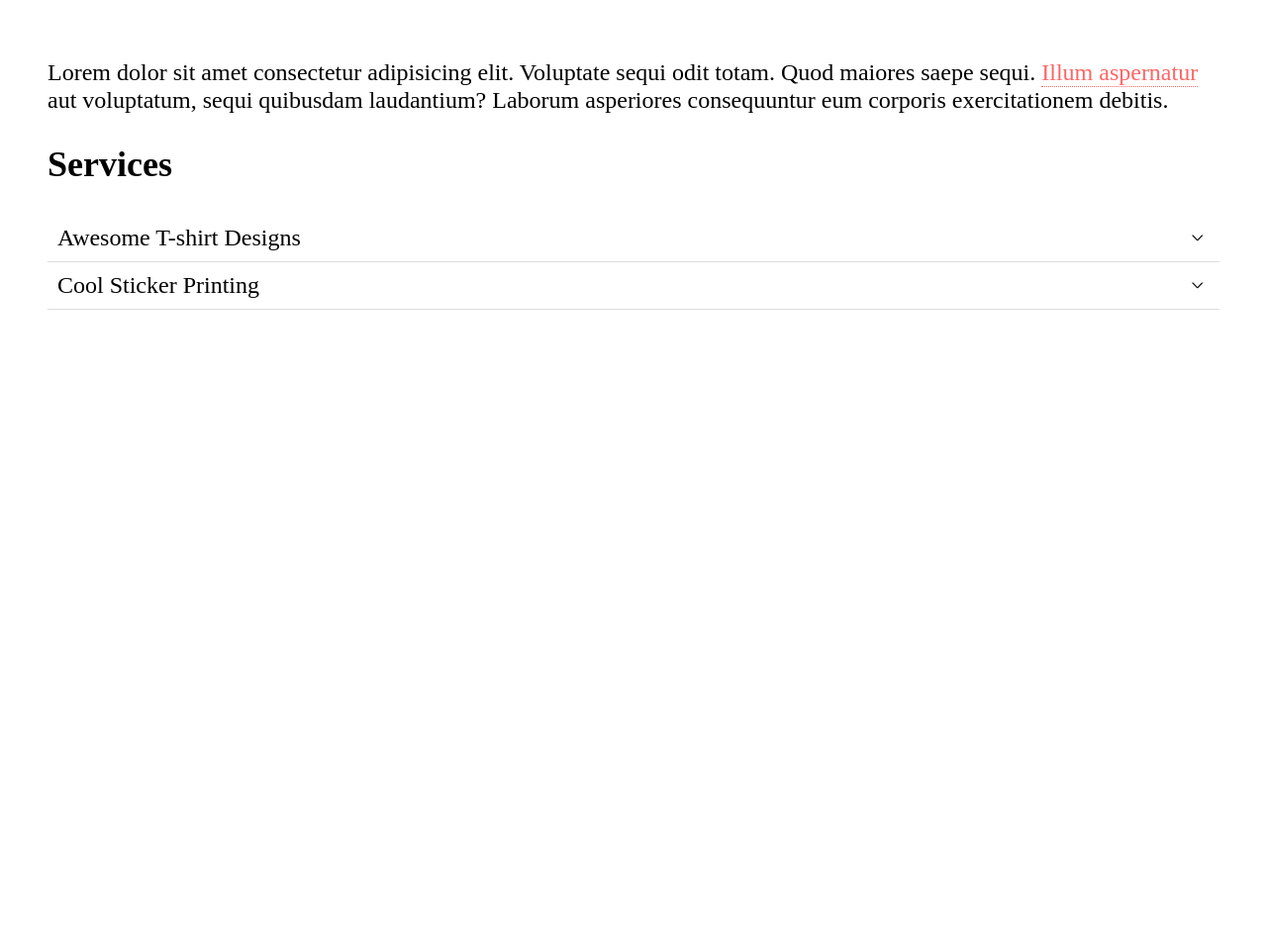
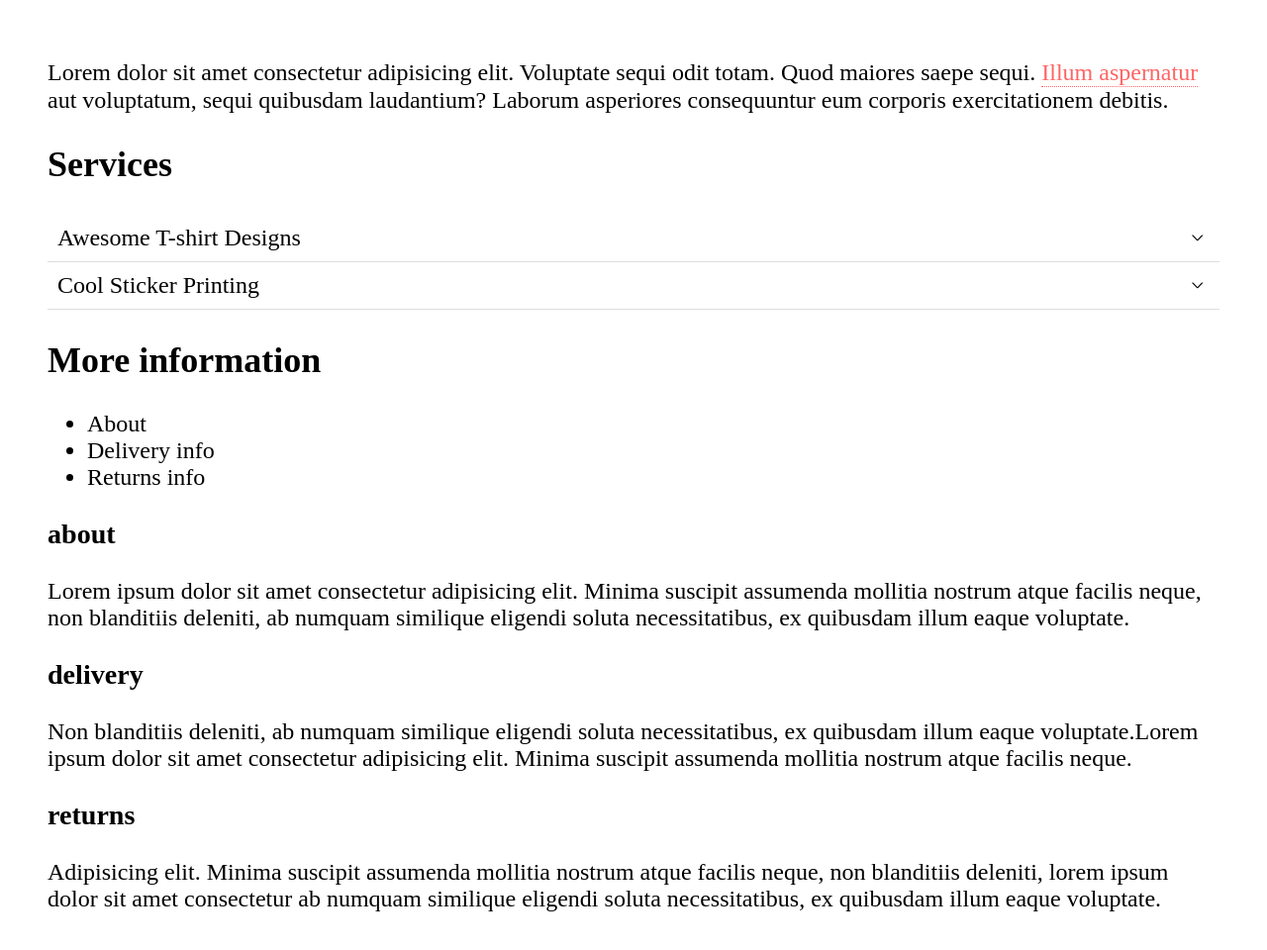
Before and after one commit to AtanasVihrogonov/UI-Library, a website built with webpack: page dist/index.html in a window 1280 px wide. Shown: the whole page at 99% size. Before the commit the page ends 800 px from the top, so only its background shows below. Built offline with nearby package versions, Linux system fonts and the light colour scheme.

Commit message:
create section More info into html

```diff
--- a/dist/index.html
+++ b/dist/index.html
@@ -27,6 +27,27 @@
         <p>Lorem ipsum dolor, sit amet consectetur adipisicing elit. Officiis possimus, a natus totam sequi velit? Vel cupiditate hic incidunt quam laboriosam tenetur nam, voluptate, necessitatibus ex porro, soluta accusantium aspernatur.</p>
       </div>
     </div>
+    <h2>More information</h2>
+    <!-- tabs -->
+    <div class="tabs">
+      <ul>
+        <li class="trigger active" data-target="#about">About</li>
+        <li class="trigger" data-target="#delivery">Delivery info</li>
+        <li class="trigger" data-target="#returns">Returns info</li>
+      </ul>
+      <div id="about" class="content active">
+        <h3>about</h3>
+        <p>Lorem ipsum dolor sit amet consectetur adipisicing elit. Minima suscipit assumenda mollitia nostrum atque facilis neque, non blanditiis deleniti, ab numquam similique eligendi soluta necessitatibus, ex quibusdam illum eaque voluptate.</p>
+      </div>
+      <div id="delivery" class="content">
+        <h3>delivery</h3>
+        <p>Non blanditiis deleniti, ab numquam similique eligendi soluta necessitatibus, ex quibusdam illum eaque voluptate.Lorem ipsum dolor sit amet consectetur adipisicing elit. Minima suscipit assumenda mollitia nostrum atque facilis neque.</p>
+      </div>
+      <div id="returns" class="content">
+        <h3>returns</h3>
+        <p>Adipisicing elit. Minima suscipit assumenda mollitia nostrum atque facilis neque, non blanditiis deleniti, lorem ipsum dolor sit amet consectetur ab numquam similique eligendi soluta necessitatibus, ex quibusdam illum eaque voluptate.</p>
+      </div>
+    </div>
   </div>
   <script src="assets/bundle.js"></script>
 </body>
```
